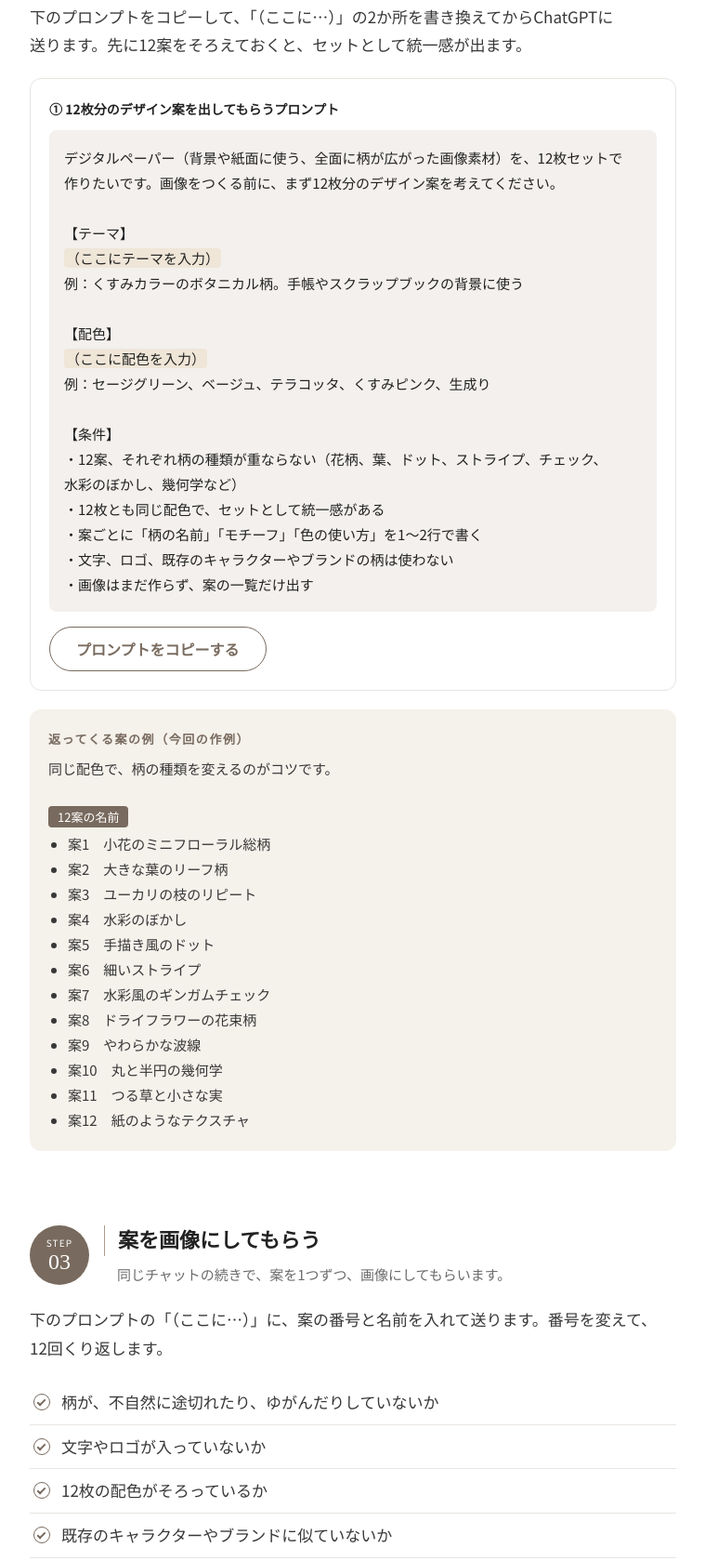
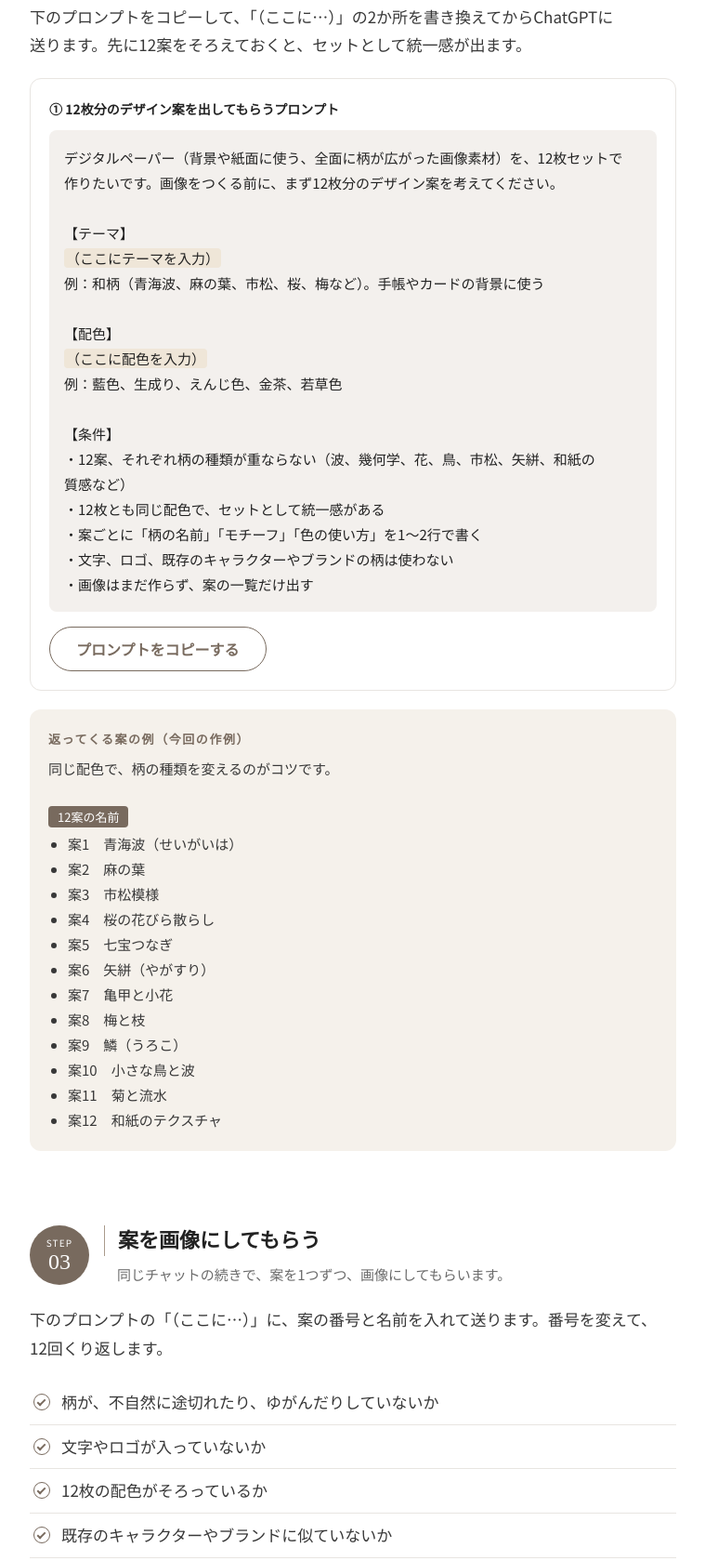
Before and after one commit to mion-ai-mama/etsy-digitalpaper-tokuten, a plain HTML site: page index.html in a window 1280 px wide. Shown: the part 3250-4929 px from the top of the page at 93% size, without its empty margins (260-1019 px from the left). Drawn offline with Linux system fonts and the light colour scheme.

Commit message:
🕒 2026-11-14 20:36:03
作例を和柄12種に変更

```diff
--- a/index.html
+++ b/index.html
@@ -4,11 +4,11 @@
 <meta charset="UTF-8">
 <meta name="viewport" content="width=device-width, initial-scale=1.0">
 <title>みおん式AI副業ノート デジタルペーパー編｜MION AI GUIDE</title>
-<meta name="description" content="ChatGPTでデジタルペーパーの12枚セットを作り、Etsyに出品するまでの流れを、コピペで使えるプロンプトつきで、やさしく解説します。">
+<meta name="description" content="ChatGPTで和柄のデジタルペーパー12枚セットを作り、Etsyに出品するまでの流れを、コピペで使えるプロンプトつきで、やさしく解説します。">
 
 <meta property="og:type" content="website">
 <meta property="og:title" content="みおん式AI副業ノート デジタルペーパー編｜MION AI GUIDE">
-<meta property="og:description" content="ChatGPTでデジタルペーパーの12枚セットを作り、Etsyに出品するまでの流れを、コピペで使えるプロンプトつきで、やさしく解説します。">
+<meta property="og:description" content="ChatGPTで和柄のデジタルペーパー12枚セットを作り、Etsyに出品するまでの流れを、コピペで使えるプロンプトつきで、やさしく解説します。">
 <meta property="og:url" content="https://mion-ai-mama.github.io/etsy-digitalpaper-tokuten/">
 <meta name="twitter:card" content="summary">
 <meta name="theme-color" content="#786a5e">
--- a/js/content.js
+++ b/js/content.js
@@ -10,7 +10,7 @@
 const CONTENT = {
   meta: {
     pageTitle: "みおん式AI副業ノート デジタルペーパー編｜MION AI GUIDE",
-    description: "ChatGPTでデジタルペーパーの12枚セットを作り、Etsyに出品するまでの流れを、コピペで使えるプロンプトつきで、やさしく解説します。",
+    description: "ChatGPTで和柄のデジタルペーパー12枚セットを作り、Etsyに出品するまでの流れを、コピペで使えるプロンプトつきで、やさしく解説します。",
     siteUrl: "https://mion-ai-mama.github.io/etsy-digitalpaper-tokuten/",
   },
 
@@ -22,7 +22,7 @@ const CONTENT = {
     titleLines: ["みおん式AI副業ノート", "デジタルペーパー編"],
     image: {
       src: "assets/images/banner-1x1.jpg",
-      alt: "みおん式AI副業ノート デジタルペーパー編。ChatGPTで作る12枚セット販売スタートガイド。右上に人差し指を立てて微笑むみおんさんのイラスト、下にくすみカラーのボタニカル柄のデジタルペーパーが6枚並んでいる",
+      alt: "みおん式AI副業ノート デジタルペーパー編。ChatGPTで作る12枚セット販売スタートガイド。右上に人差し指を立てて微笑むみおんさんのイラスト、下に青海波・桜・矢絣・梅・七宝・菊と流水の和柄のデジタルペーパーが6枚並んでいる",
     },
     // 解説動画は今回なし。入れる場合は assets/video/tutorial.mp4 と tutorial-poster.jpg を置いて設定する。
     tutorial: null,
@@ -71,8 +71,8 @@ const CONTENT = {
       figures: [
         {
           src: "assets/images/dp-set-12.jpg",
-          alt: "今回の作例。くすみカラーのボタニカル柄のデジタルペーパー12枚。小花、大きな葉、ユーカリ、水彩のぼかし、ドット、ストライプ、チェック、ドライフラワー、波線、幾何学、つる草、紙のテクスチャが4列3段に並んでいる",
-          caption: "今回の作例。セージグリーン・ベージュ・テラコッタ・くすみピンクでそろえた12枚です。",
+          alt: "今回の作例。和柄のデジタルペーパー12枚。青海波、麻の葉、市松、桜の花びら、七宝、矢絣、亀甲と小花、梅と枝、鱗、小さな鳥と波、菊と流水、和紙のテクスチャが4列3段に並んでいる",
+          caption: "今回の作例。藍色・生成り・えんじ色・金茶・若草色でそろえた、和柄12枚です。",
           zoom: true,
         },
       ],
@@ -97,7 +97,7 @@ const CONTENT = {
       prompts: [
         {
           label: "① 12枚分のデザイン案を出してもらうプロンプト",
-          text: "デジタルペーパー（背景や紙面に使う、全面に柄が広がった画像素材）を、12枚セットで作りたいです。画像をつくる前に、まず12枚分のデザイン案を考えてください。\n\n【テーマ】\n（ここにテーマを入力）\n例：くすみカラーのボタニカル柄。手帳やスクラップブックの背景に使う\n\n【配色】\n（ここに配色を入力）\n例：セージグリーン、ベージュ、テラコッタ、くすみピンク、生成り\n\n【条件】\n・12案、それぞれ柄の種類が重ならない（花柄、葉、ドット、ストライプ、チェック、水彩のぼかし、幾何学など）\n・12枚とも同じ配色で、セットとして統一感がある\n・案ごとに「柄の名前」「モチーフ」「色の使い方」を1〜2行で書く\n・文字、ロゴ、既存のキャラクターやブランドの柄は使わない\n・画像はまだ作らず、案の一覧だけ出す",
+          text: "デジタルペーパー（背景や紙面に使う、全面に柄が広がった画像素材）を、12枚セットで作りたいです。画像をつくる前に、まず12枚分のデザイン案を考えてください。\n\n【テーマ】\n（ここにテーマを入力）\n例：和柄（青海波、麻の葉、市松、桜、梅など）。手帳やカードの背景に使う\n\n【配色】\n（ここに配色を入力）\n例：藍色、生成り、えんじ色、金茶、若草色\n\n【条件】\n・12案、それぞれ柄の種類が重ならない（波、幾何学、花、鳥、市松、矢絣、和紙の質感など）\n・12枚とも同じ配色で、セットとして統一感がある\n・案ごとに「柄の名前」「モチーフ」「色の使い方」を1〜2行で書く\n・文字、ロゴ、既存のキャラクターやブランドの柄は使わない\n・画像はまだ作らず、案の一覧だけ出す",
         },
       ],
       point: {
@@ -105,18 +105,18 @@ const CONTENT = {
         text: "同じ配色で、柄の種類を変えるのがコツです。",
         examplesLabel: "12案の名前",
         examples: [
-          "案1　小花のミニフローラル総柄",
-          "案2　大きな葉のリーフ柄",
-          "案3　ユーカリの枝のリピート",
-          "案4　水彩のぼかし",
-          "案5　手描き風のドット",
-          "案6　細いストライプ",
-          "案7　水彩風のギンガムチェック",
-          "案8　ドライフラワーの花束柄",
-          "案9　やわらかな波線",
-          "案10　丸と半円の幾何学",
-          "案11　つる草と小さな実",
-          "案12　紙のようなテクスチャ",
+          "案1　青海波（せいがいは）",
+          "案2　麻の葉",
+          "案3　市松模様",
+          "案4　桜の花びら散らし",
+          "案5　七宝つなぎ",
+          "案6　矢絣（やがすり）",
+          "案7　亀甲と小花",
+          "案8　梅と枝",
+          "案9　鱗（うろこ）",
+          "案10　小さな鳥と波",
+          "案11　菊と流水",
+          "案12　和紙のテクスチャ",
         ],
       },
     },
@@ -136,8 +136,8 @@ const CONTENT = {
       figures: [
         {
           src: "assets/images/dp-zoom.jpg",
-          alt: "案1の小花のミニフローラル総柄を拡大した画像。くすみピンクとクリーム色の小さな花と、セージグリーンの葉が全面に広がっている",
-          caption: "案1を拡大したところ。細かいところまで、きれいに描かれているかを見ます。",
+          alt: "案8の梅と枝を拡大した画像。藍色の地に、えんじ色と生成りの梅の花、金茶の枝が全面に広がっている",
+          caption: "案8を拡大したところ。花びらや枝の細かいところまで、きれいに描かれているかを見ます。",
           zoom: true,
         },
       ],
@@ -169,7 +169,7 @@ const CONTENT = {
       figures: [
         {
           src: "assets/images/dp-listing-cover.jpg",
-          alt: "販売画像（表紙）の例。12枚の柄が4列3段に並び、中央に「Muted Botanical Digital Paper Pack、12 patterns、JPG、instant download」と書かれたタイトルの札がある",
+          alt: "販売画像（表紙）の例。12枚の柄が4列3段に並び、中央に「Japanese Patterns Digital Paper Pack、12 patterns、JPG、instant download」と書かれたタイトルの札がある",
           caption: "表紙画像の例。12枚を並べて、中央にタイトルを入れています。",
           zoom: true,
         },
@@ -242,7 +242,7 @@ const CONTENT = {
     note: "作っただけで売れるわけではありません。データを整えて、内容が伝わる商品ページを用意することも大切です。",
     nextStep: {
       label: "小さな一歩",
-      text: "好きな配色を1つ決めて、プロンプト①に入れてみましょう。",
+      text: "好きな和柄を1つ思い浮かべて、プロンプト①に入れてみましょう。",
     },
   },
 
```
Also changed, not shown: assets/images/banner-1x1.jpg, assets/images/dp-01.jpg, assets/images/dp-02.jpg, assets/images/dp-03.jpg, assets/images/dp-04.jpg, assets/images/dp-05.jpg, assets/images/dp-06.jpg, assets/images/dp-07.jpg, assets/images/dp-08.jpg, assets/images/dp-09.jpg, assets/images/dp-10.jpg, assets/images/dp-11.jpg, assets/images/dp-12.jpg, assets/images/dp-listing-cover.jpg, 2 more files, 1 other file.
